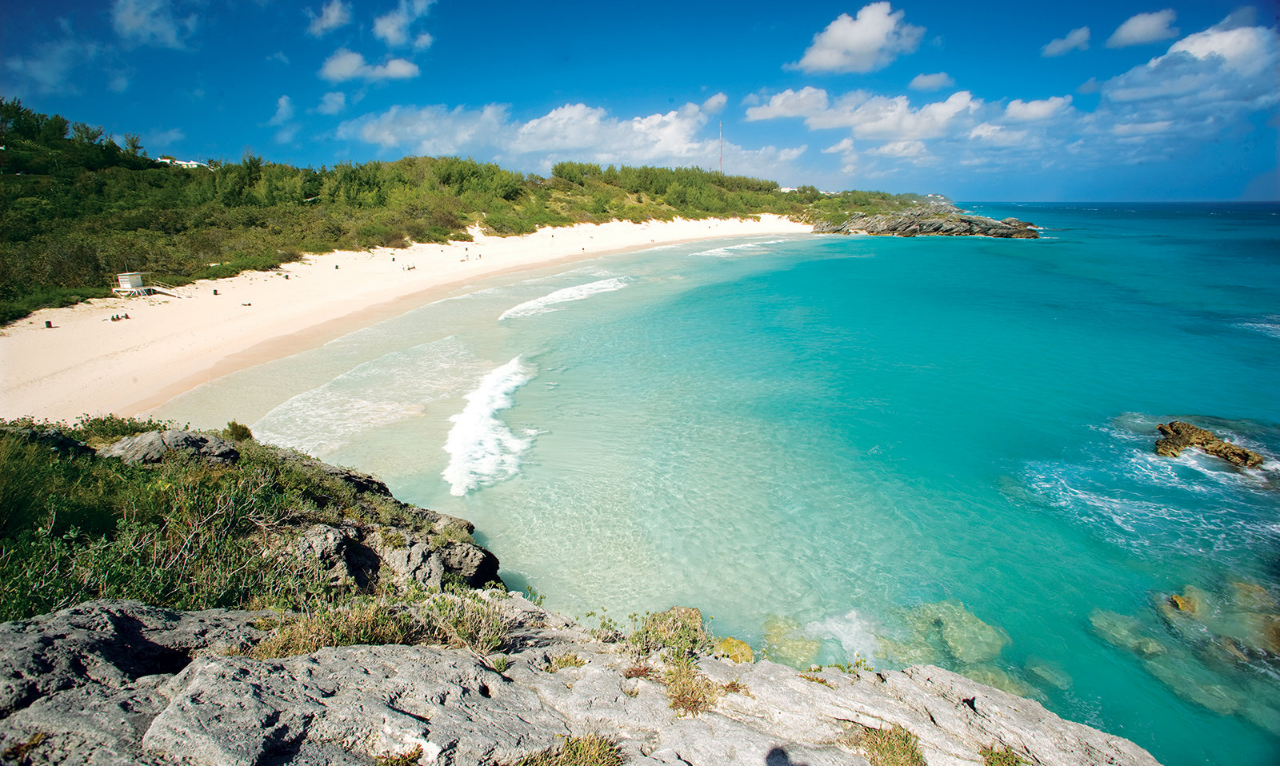
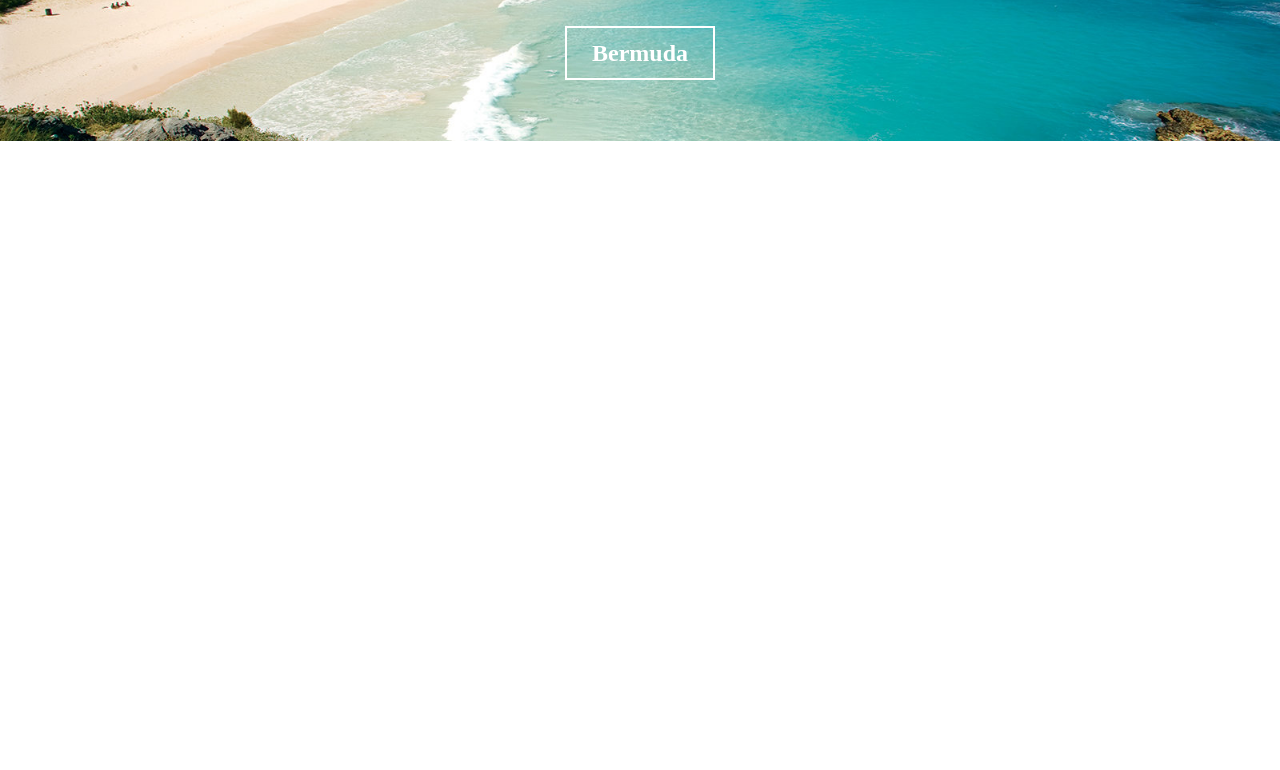
Before and after one commit to dmayes403/VacaSpots, a plain HTML site: page index.html in a window 1280 px wide. Shown: the part 109-879 px from the top of the page. After the commit the page ends 800 px from the top, so only its background shows below. Drawn offline with Linux system fonts and the light colour scheme.

Commit message:
adding images

```diff
--- a/index.html
+++ b/index.html
@@ -15,8 +15,15 @@
     </header>
     <section class="main-image-box">
       <div class="main-image-box-image">
-        <img src="./images/bermudaCover.jpg"/>
+        <div class="main-image-box-text">
+          <h1>Bermuda</h1>
+        </div>
       </div>
+    </section>
+    <section class="main-bottom-container">
+      <!-- <div class="img-scroll">
+        <img src="./images/bermuda1.jpg"/>
+      </div> -->
     </section>
   </main>
 
--- a/style.css
+++ b/style.css
@@ -32,15 +32,42 @@ main {
   top: 10px;
 }
 
-.main-image-box {
+/*.main-image-box {
   width: 100%;
   position: relative;
-}
+}*/
 
 .main-image-box-image {
   position: absolute;
+  width: 100%;
+  height: 175px;
+  background: url('./images/bermudaCover.jpg') center no-repeat;
+  background-size: cover;
 }
 
-.main-image-box-image img{
+.main-image-box-text {
+  position: absolute;
+  color: white;
+  border: 2px solid white;
+  padding: 5px 25px;
+  line-height: 0;
+  display: flex;
+  top: 60px;
+  left: 50%;
+  transform: translateX(-50%);
+  /*transform: translateY(-50%);*/
+}
+
+.main-bottom-container {
+  position: relative;
+  padding: 10%;
+}
+
+.img-scroll {
+  position: absolute;
+  height: 100px;
+}
+
+.img-scroll a {
   width: 100%;
 }
```
Also changed, not shown: images/bermuda1.jpg (added), images/bermuda2.jpg (added), images/bermuda3.jpg (added), images/bermuda4.jpg (added).
